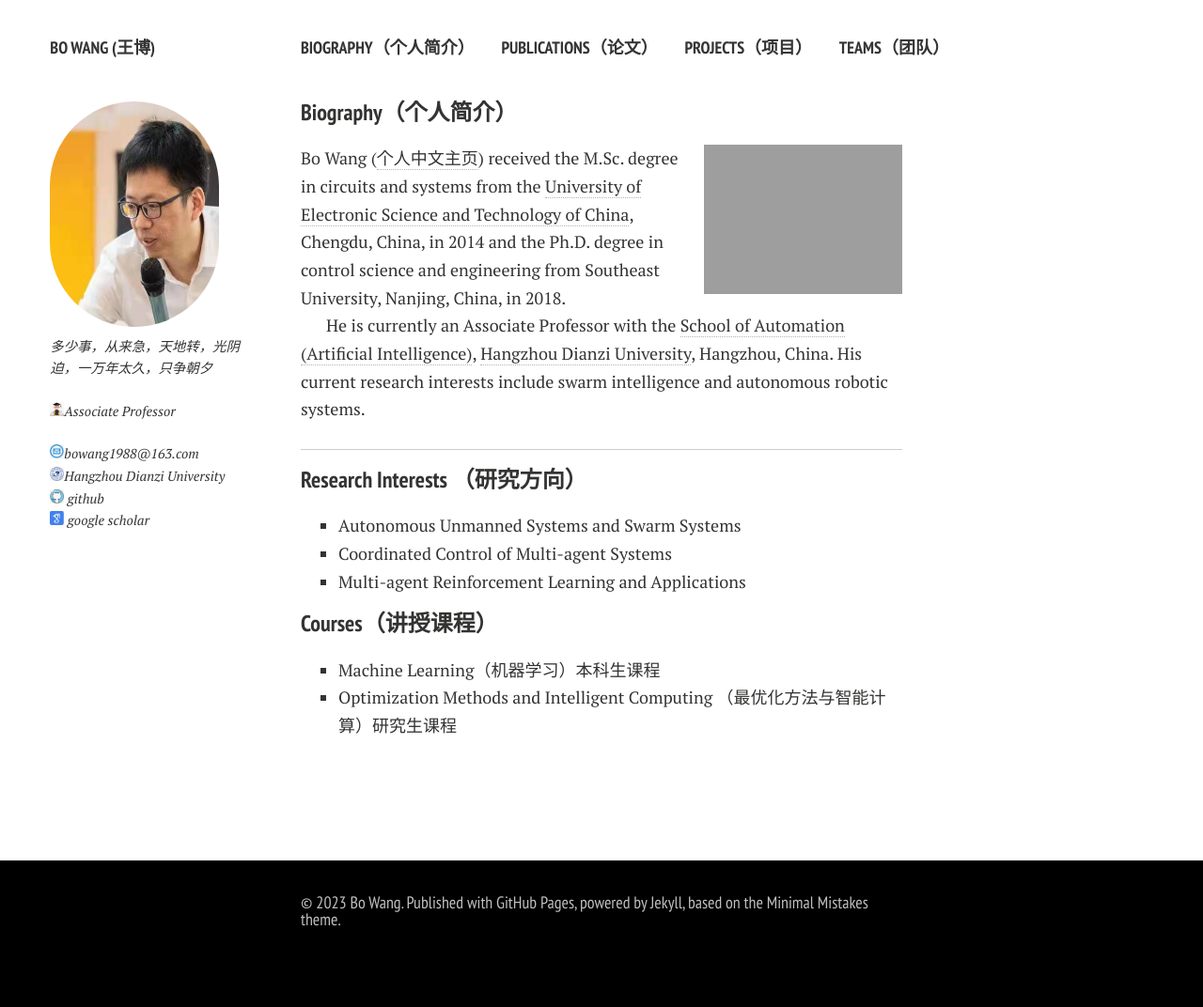
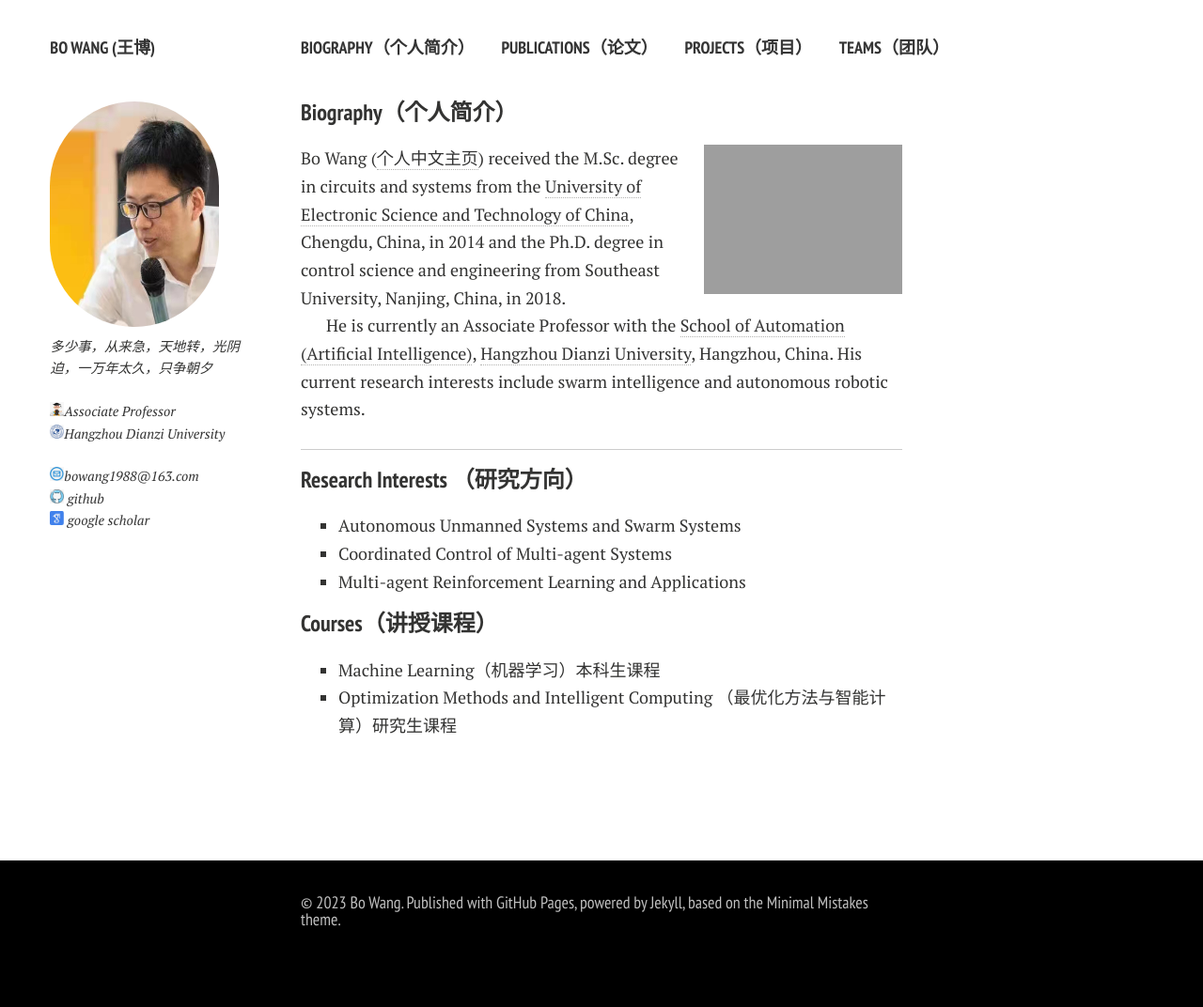
Before and after one commit to wennboo/wennboo.github.io, a Jekyll site: the page built from index.md, in a window 1280 px wide. Shown: the whole page at 94% size. Built offline with Jekyll 4.4.1, drawn with Linux system fonts in a browser that asks for light colours; nearby versions of some CDN libraries; comment, search, counter and statistics services are not loaded; a style sheet for code colours, icons or effects is not loaded.

Commit message:
Update author-bio.html

```diff
--- a/_includes/author-bio.html
+++ b/_includes/author-bio.html
@@ -6,12 +6,10 @@
 
 {% if site.owner.Title %}<p style="text-indent:0;margin-top:1.5em;"><a href="{{ site.owner.Institute }}"><img src="{{ site.url }}/images/logo/title.png" width="15" height="15"></i>{{ site.owner.Title }}</a></p>{% endif %}
 
-{% if site.owner.email %}<p style="text-indent:0;margin-top:1.5em;"><a href="mailto:{{ site.owner.email }}" target="_blank"><img src="{{ site.url }}/images/logo/email.png" width="15" height="15"></i>{{ site.owner.email }}</a></p>{% endif %}
-
 {% if site.owner.Institute%}<p style="text-indent:0;"><a href="{{ site.owner.Institute }}"><img src="{{ site.url }}/images/logo/hdu.png" width="15" height="15"></i>Hangzhou Dianzi University</a></p>{% endif %}
 
+{% if site.owner.email %}<p style="text-indent:0;margin-top:1.5em;"><a href="mailto:{{ site.owner.email }}" target="_blank"><img src="{{ site.url }}/images/logo/email.png" width="15" height="15"></i>{{ site.owner.email }}</a></p>{% endif %}
 
 {% if site.owner.github %}<p style="text-indent:0;"><a href="https://github.com/{{ site.owner.github }}"><img src="{{ site.url }}/images/logo/git.png" width="15" height="15"></i> github</a></p>{% endif %}
 
-
 {% if site.owner.scholar%}<p style="text-indent:0;"><a href="{{ site.owner.scholar}}"><img src="{{ site.url }}/images/logo/scholor.png" width="15" height="15"></i> google scholar</a></p>{% endif %}
```
